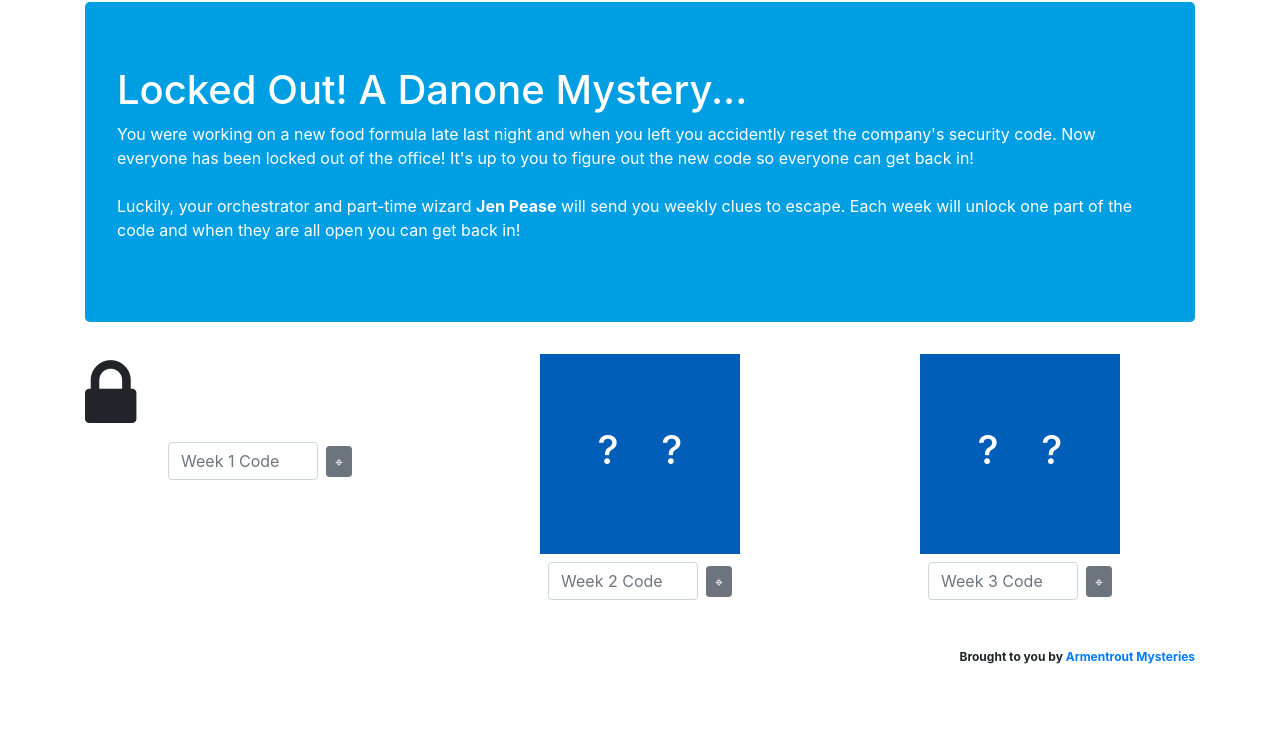
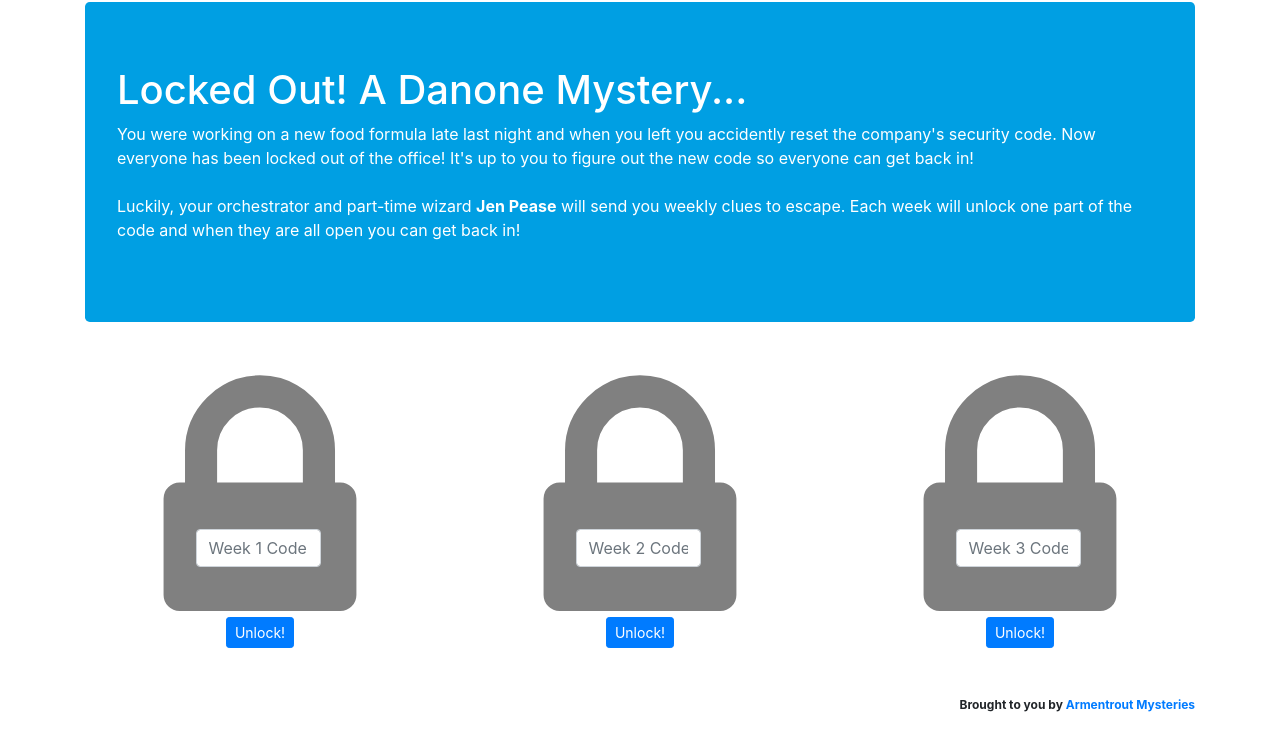
Before and after one commit to Parmentrout/danone-mystery, a plain HTML site: page index.html in a window 1280 px wide. Shown: the part 124-854 px from the top of the page. Before the commit the page ends 806 px from the top, so only its background shows below. Drawn offline with nearby package versions, Linux system fonts and the light colour scheme.

Commit message:
Clean up and finish

```diff
--- a/index.html
+++ b/index.html
@@ -56,87 +56,46 @@
                   <img class="img img-fluid center-block" src="dancing_wizard.webp">
                 </div>
                 <div class="modal-footer">
-                  <button type="button" class="btn btn-secondary" data-dismiss="modal">Close</button>
+                  <p>Want more puzzles!? Check out <a href="http://armentroutmysteries.com">Armentrout Mysteries</a></p>
                 </div>
               </div>
             </div>
           </div>
             <div class="row">
               <div class="col-sm mb-4">
-                <!-- <div class="curtain">
-                  <div class="curtain-wrapper">
-                    <div id="curtain1-left" class="curtain-panel curtain-panel-left">
-                      <h1>? &nbsp;</h1>
-                    </div>
-                    <div class="curtain-content">
-                      <h2>Week 1 Unlocked!</h2>
-                    </div>
-
-                    <div id="curtain1-right" class="curtain-panel curtain-panel-right">
-                      <h1>&nbsp; ?</h1>
-                    </div>
+                  <i id="lock1" class="fa fa-lock lock large-locked text-center"></i>
+                  <div class="form-inline justify-content-center mid-lock">
+                    <input id="door1-code" type="text" class="form-control mr-1 key-input" placeholder="Week 1 Code">
                   </div>
-                </div> -->
-                <div class="lock">
-                  <i class="fa fa-lock fa-5x"></i>
-                </div>
-                  <div class="form-inline mt-2 justify-content-center">
-                    <input id="door1-code" type="text" class="form-control mr-2 key-input" placeholder="Week 1 Code">
-                    <button id="door1-form" type="submit" class="btn btn-sm btn-secondary"><span class="target">&target;</span></button>
+                  <div class="form-inline justify-content-center gimme-lotta-space-top">
+                    <button id="door1-form" type="submit" class="btn btn-sm btn-primary"><span class="target">Unlock!</span></button>
                   </div>
                   <p id="door1Error" class="text-center error-message mt-sm-1">Incorrect code!</p>
               </div>
               <div class="col-sm mb-4">
-                <div class="curtain">
-                  <div class="curtain-wrapper">
-                    <div id="curtain2-left" class="curtain-panel curtain-panel-left">
-                      <h1>? &nbsp;</h1>
-                    </div>
-                    <div class="curtain-content">
-                      <h2>Week 2 Unlocked!</h2>
-                    </div>
-
-                    <div id="curtain2-right" class="curtain-panel curtain-panel-right">
-                      <h1>&nbsp; ?</h1>
-                    </div>
-                  </div>
+                <i id="lock2" class="fa fa-lock lock large-locked text-center"></i>
+                <div class="form-inline justify-content-center mid-lock">
+                  <input id="door2-code" type="text" class="form-control mr-1 key-input" placeholder="Week 2 Code">
                 </div>
-                <div class="form-inline mt-2 justify-content-center">
-                  <input id="door2-code" type="text" class="form-control mr-2 key-input" placeholder="Week 2 Code">
-                  <button id="door2-form" class="btn btn-sm btn-secondary">
-                    <span class="target">&target;</span>
-                  </button>
+                <div class="form-inline justify-content-center gimme-lotta-space-top">
+                  <button id="door2-form" type="submit" class="btn btn-sm btn-primary"><span class="target">Unlock!</span></button>
                 </div>
                 <p id="door2Error" class="text-center error-message mt-sm-1">Incorrect code!</p>
               </div>
               <div class="col-sm mb-4">
-                <div class="curtain">
-                  <div class="curtain-wrapper">
-                    <div id="curtain3-left" class="curtain-panel curtain-panel-left">
-                      <h1>? &nbsp;</h1>
-                    </div>
-                    <div class="curtain-content">
-                      <h2>Week 3 Unlocked!</h2>
-                    </div>
-
-                    <div id="curtain3-right" class="curtain-panel curtain-panel-right">
-                      <h1>&nbsp; ?</h1>
-                    </div>
-                  </div>
+                <i id="lock3" class="fa fa-lock lock large-locked text-center"></i>
+                <div class="form-inline justify-content-center mid-lock">
+                  <input id="door3-code" type="text" class="form-control mr-1 key-input" placeholder="Week 3 Code">
                 </div>
-                <div class="form-inline mt-2 justify-content-center">
-                  <input id="door3-code" type="text" class="form-control mr-2 key-input" placeholder="Week 3 Code">
-                  <button id="door3-form" type="submit" class="btn btn-sm btn-secondary">
-                    <span class="target">&target;</span>
-                  </button>
+                <div class="form-inline justify-content-center gimme-lotta-space-top">
+                  <button id="door3-form" type="submit" class="btn btn-sm btn-primary"><span class="target">Unlock!</span></button>
                 </div>
                 <p id="door3Error" class="text-center error-message mt-sm-1">Incorrect code!</p>
               </div>
             </div>
-
             <div class="row mt-4">
               <div class = "col">
-                <p class="pull-right footer-text">Brought to you by <a href="#">Armentrout Mysteries</a></p>
+                <p class="pull-right footer-text">Brought to you by <a href="http://armentroutmysteries.com">Armentrout Mysteries</a></p>
               </div>
             </div>
 
--- a/script.js
+++ b/script.js
@@ -3,35 +3,37 @@
     // If you are reading this, it is cheating.  I'm not mad, just disappointed...
     const doorData = [{
       number: 1,
-      password: 'test1',
+      password: 'manifesto',
       solved: false
     },
     {
       number: 2,
-      password: 'test2',
+      password: 'vision',
       solved: false
     },
     {
       number: 3,
-      password: 'test3',
+      password: 'oat yeah',
       solved: false
     }];
 
-    function toggleLeft(element) {
-      element.classList.toggle("open-left");
-    }
+    function unlock(element) {
+      element.classList.toggle("fa-lock");
+      element.classList.toggle("fa-unlock-alt");
 
-    function toggleRight(element) {
-      element.classList.toggle("open-right");
+      element.classList.toggle("large-locked");
+      element.classList.toggle("large-unlocked");
     }
 
     for (let door of doorData) {
       $(`#door${door.number}-form`).click((event) => {
+        console.log('Clicked');
         openDoor(door);
       });
     }
 
     function openDoor(door) {
+      console.log('open door');
       let password = $(`#door${door.number}-code`).first().val().toLowerCase();
 
       if (password === door.password) {
@@ -40,9 +42,7 @@
         if (finalSolve) {
           $('#myModal').modal();
         }
-        console.log(password + ' ' + door.password);
-        toggleLeft(document.querySelector(`#curtain${door.number}-left`))
-        toggleRight(document.querySelector(`#curtain${door.number}-right`))
+        unlock(document.querySelector(`#lock${door.number}`));
         hideError(door.number);
       } else {
         door.solved = false;
--- a/styles.css
+++ b/styles.css
@@ -26,13 +26,34 @@
 }
 
 .key-input {
-  max-width: 150px;
+  max-width: 125px;
+}
+
+.mid-lock {
+  margin-top: -125px;
 }
 
 .footer-text {
   float: right;
   font-weight: bold;
   font-size: 12px;
+}
+
+.lock {
+  font-size: 300px !important;
+  display: block !important;
+}
+
+.large-locked {
+  color: gray;
+}
+
+.large-unlocked {
+  color: #005EB8;
+}
+
+.gimme-lotta-space-top {
+  margin-top: 50px;
 }
 
 /* Here be confetti */
```
Also changed, not shown: 1 other file.
